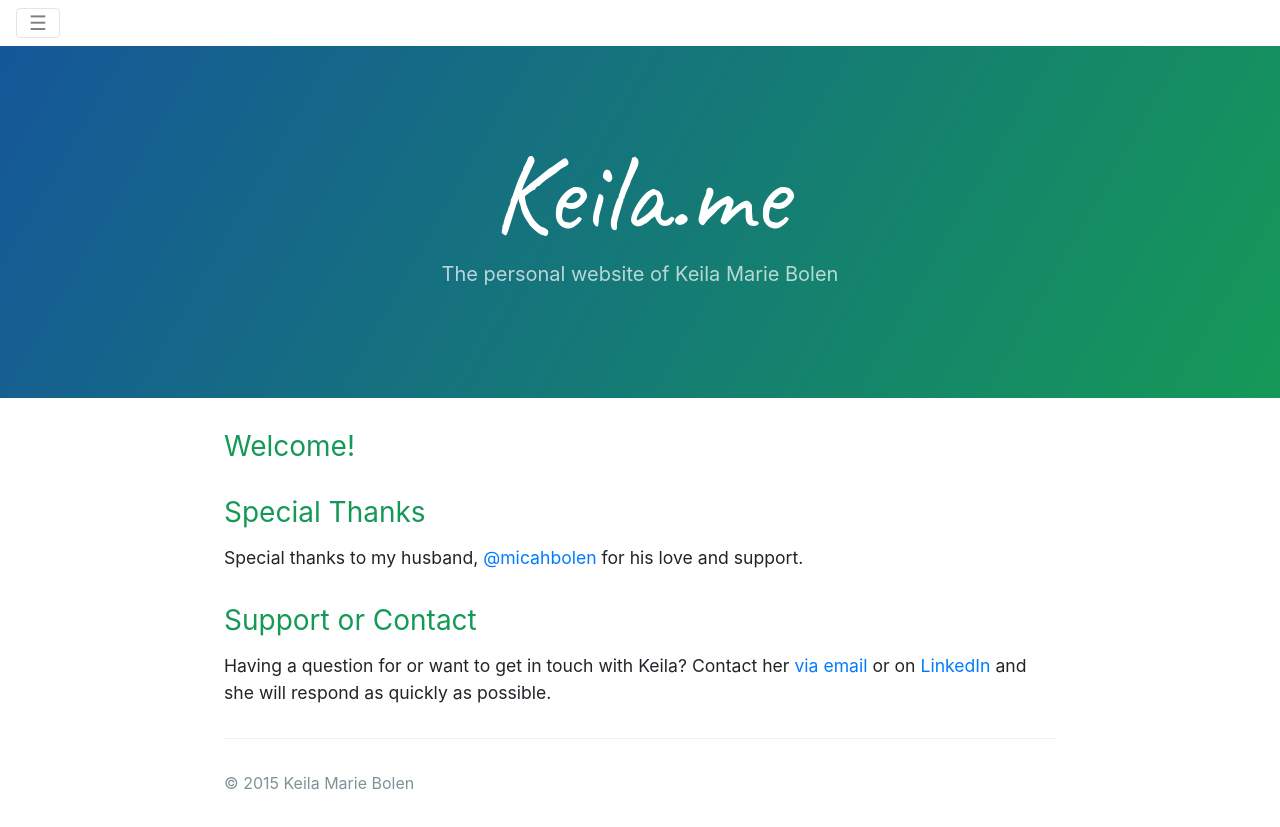
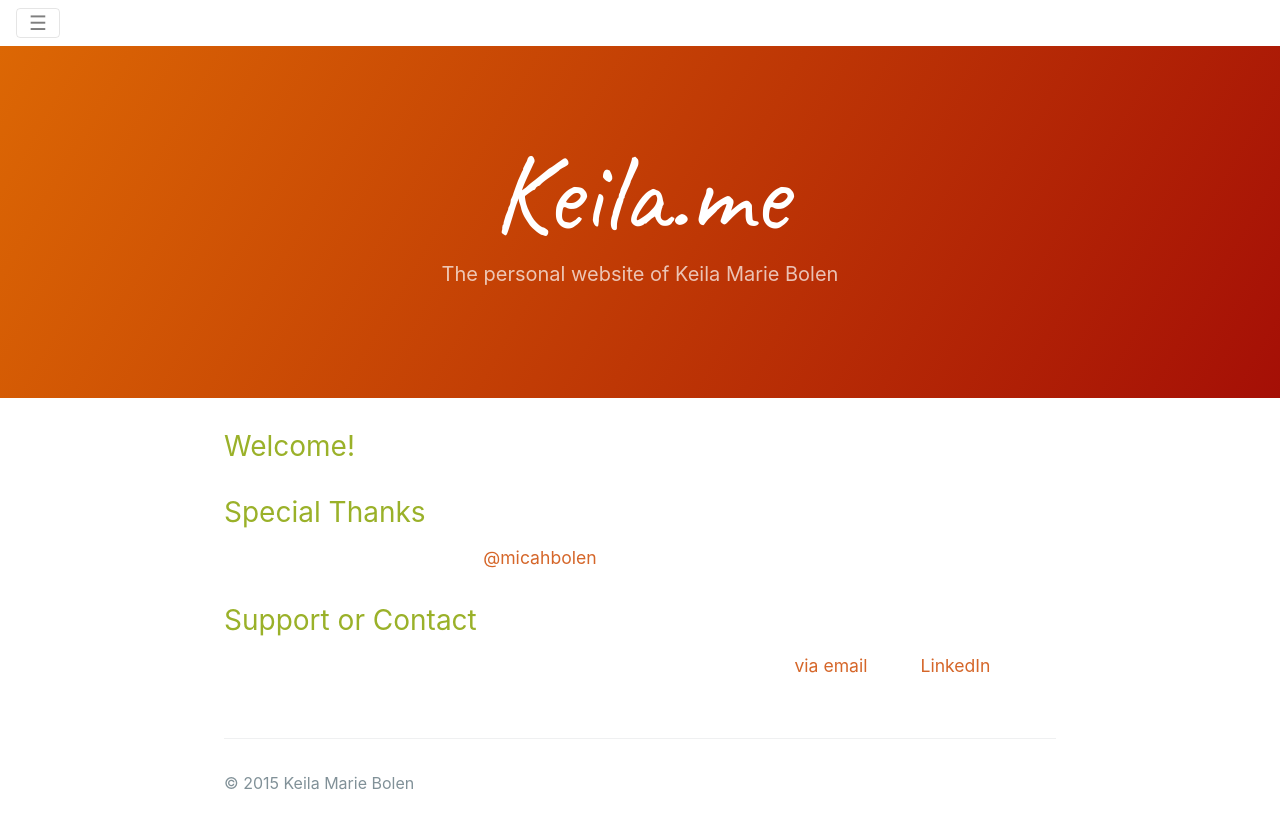
Before and after one commit to KeilaBolen/keilabolen.github.io, a plain HTML site: page index.html in a window 1280 px wide. Drawn offline with nearby package versions, Linux system fonts and the light colour scheme.

Commit message:
Update color scheme.

```diff
--- a/index.html
+++ b/index.html
@@ -2,7 +2,7 @@
 <html lang="en-us">
   <head>
     <meta charset="UTF-8">
-    <title>Keila.me by KeilaBolen</title>
+    <title>Keila.me</title>
     <meta name="viewport" content="width=device-width, initial-scale=1">
     <link rel="stylesheet" type="text/css" href="stylesheets/normalize.css" media="screen">
     <link href='https://fonts.googleapis.com/css?family=Open+Sans:400,700' rel='stylesheet' type='text/css'>
--- a/stylesheets/stylesheet.css
+++ b/stylesheets/stylesheet.css
@@ -56,8 +56,9 @@ a {
 .page-header {
   color: #fff;
   text-align: center;
-  background-color: #159957;
-  background-image: linear-gradient(120deg, #155799, #159957); }
+  background-color: #DC6704;
+  background-image: linear-gradient(120deg, #DC6704, #A50F06);
+ }
 
 @media screen and (min-width: 64em) {
   .page-header {
@@ -106,6 +107,9 @@ a {
   .project-tagline {
     font-size: 1rem; } }
 
+.main-content a, .main-content a:hover {
+  color : #D56629;
+}
 .main-content :first-child {
   margin-top: 0; }
 .main-content img {
@@ -114,8 +118,9 @@ a {
   margin-top: 2rem;
   margin-bottom: 1rem;
   font-weight: normal;
-  color: #159957; }
+  color: #9AB129; }
 .main-content p {
+  color : rgba(255,255,255,.8);
   margin-bottom: 1em; }
 .main-content code {
   padding: 2px 4px;
@@ -214,11 +219,13 @@ a {
 
 @media screen and (min-width: 42em) and (max-width: 64em) {
   .main-content {
+    background-color: #382110;
     padding: 2rem 4rem;
     font-size: 1.1rem; } }
 
 @media screen and (max-width: 42em) {
   .main-content {
+    background-color: #382110;
     padding: 2rem 1rem;
     font-size: 1rem; } }
 
```
